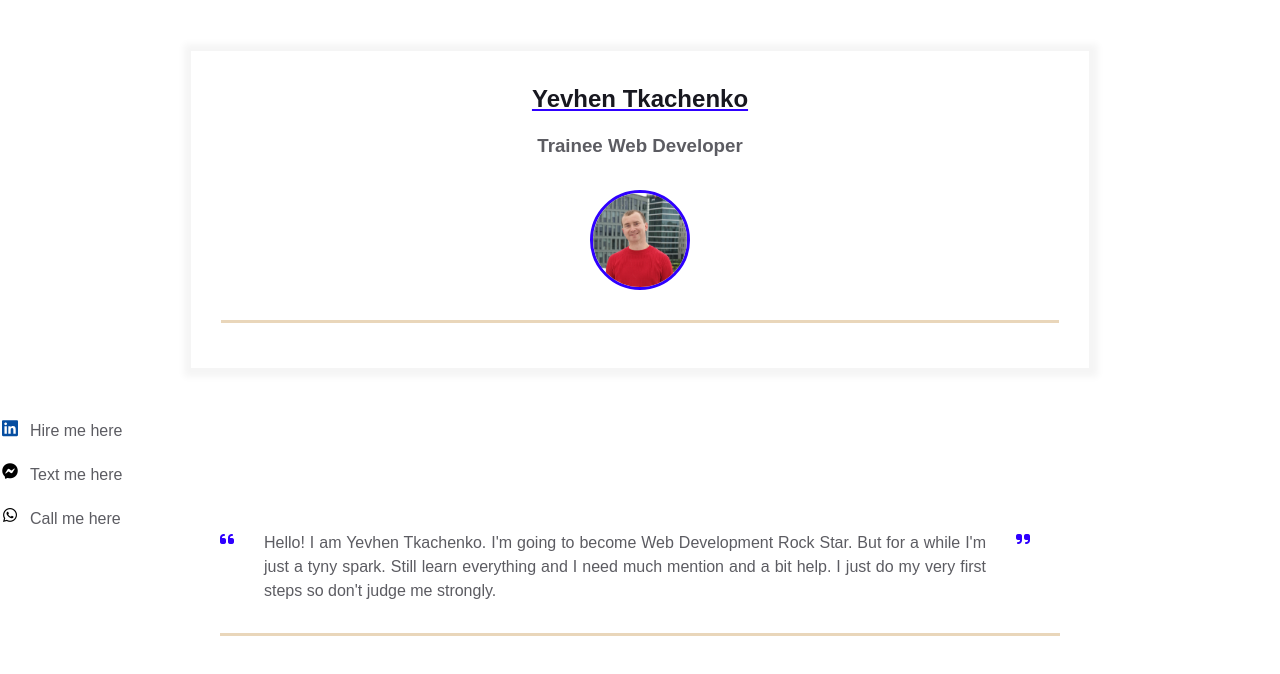
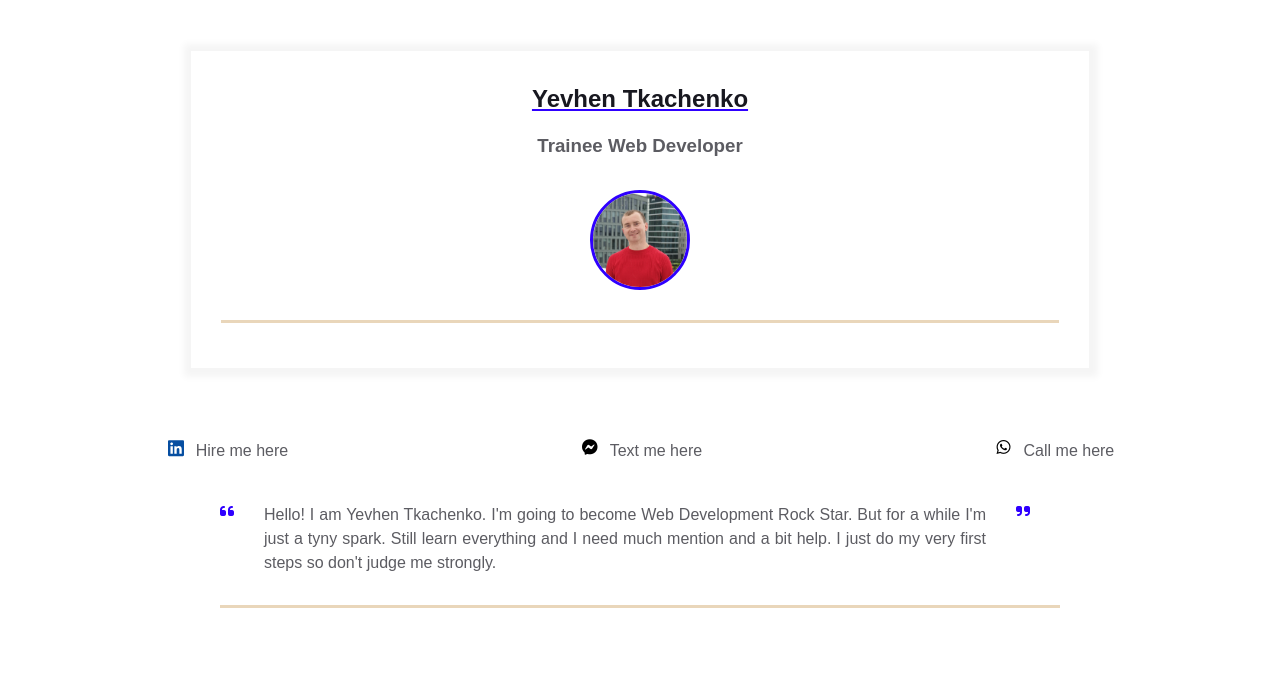
Before and after one commit to t-jay-777/homepage, a plain HTML site: page index.html in a window 1280 px wide. Drawn offline with Linux system fonts and the light colour scheme.

Commit message:
style.css: add styles to homepage

```diff
--- a/style.css
+++ b/style.css
@@ -71,6 +71,19 @@ body {
 
 /*! Contact info styles*/
 
+.contact_info {
+    display      : flex;
+    align-content: center;
+    padding: 10px 20px;
+    margin-bottom: 20px;
+}
+
+.contact_info a {
+    display: flex;
+    padding: 10px 20px;
+    margin: auto;
+}
+
 .contact-info__header,
 .contact-info__sub-header {
     text-align: center;
@@ -105,9 +118,9 @@ body {
     justify-content: start;
 }
 
-.contact-info__item:not(:last-child) {
+/* .contact-info__item:not(:last-child) {
     margin-bottom: 20px;
-}
+} */
 
 .contact-info__item-icon-wrapper {
     margin-right   : 10px;
```
